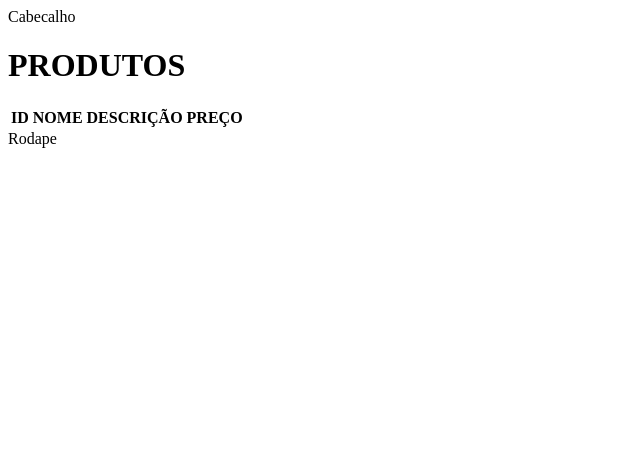
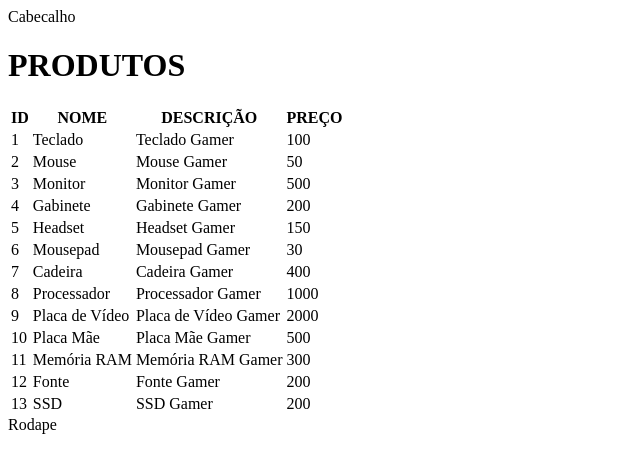
Before and after one commit to GEdO23/Exercicio-Principal, a React (Vite) app: page /produtos in a window 1280 px wide. Shown: the top 472 px of the page, without its empty margins (0-640 px from the left). Built offline with nearby package versions, Linux system fonts and the light colour scheme.

Commit message:
Linkando e exibindo table a lista de produtos

```diff
--- a/src/routes/Produtos/index.jsx
+++ b/src/routes/Produtos/index.jsx
@@ -1,3 +1,4 @@
+import { ListaProdutos } from "../../components/ListaProdutos";
 
 export default function Produtos() {
 
@@ -14,6 +15,17 @@ export default function Produtos() {
                     <th>DESCRIÇÃO</th>
                     <th>PREÇO</th>
                 </tr>
+
+            {ListaProdutos.map( (prod, i)=> (
+                <tr key={i}>
+
+                    <td>{prod.id}</td>
+                    <td>{prod.nome}</td>
+                    <td>{prod.desc}</td>
+                    <td>{prod.preco}</td>
+
+                </tr>
+            ))}
             </table>
 
         </div>
```
